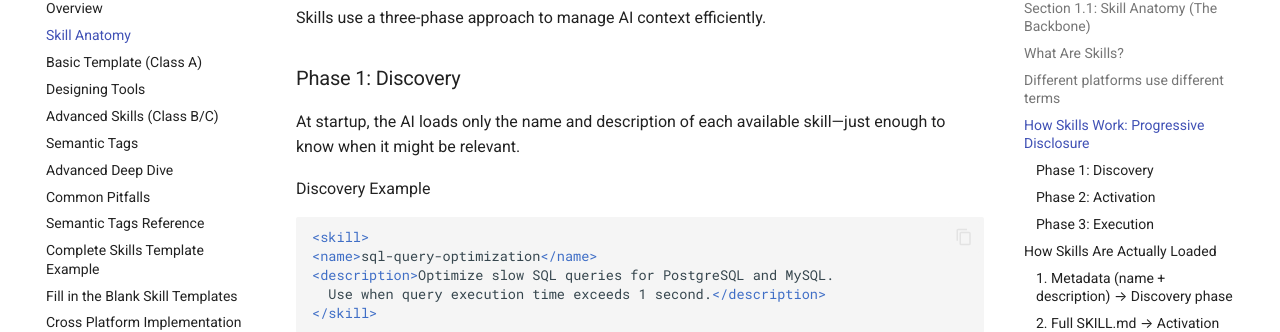
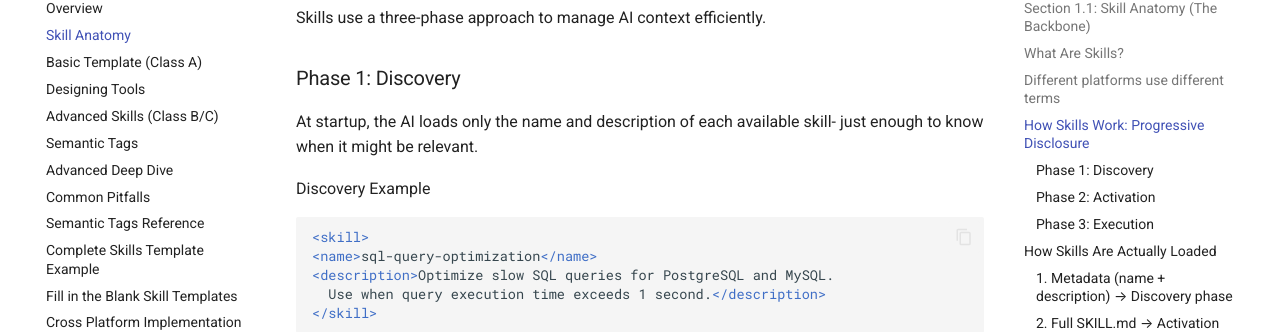
Before and after one commit to ArchieCur/ai-system-design, an MkDocs documentation site: the page built from docs/skills/Skills_1.1_Skill_Anatomy.md, in a window 1280 px wide and 900 px high, scrolled down 693 px. Shown: the part 148-480 px from the top of the window. Built offline with MkDocs 1.6.1 and Material for MkDocs 9.7.7, drawn with Linux system fonts in a browser that asks for light colours; comment, search, counter and statistics services are not loaded; some of the changed text lies outside the part shown.

```diff
--- a/docs/skills/Skills_1.1_Skill_Anatomy.md
+++ b/docs/skills/Skills_1.1_Skill_Anatomy.md
@@ -23,7 +23,7 @@ Skills use a three-phase approach to manage AI context efficiently.
 
 ### Phase 1: Discovery
 
-At startup, the AI loads only the name and description of each available skill—just enough to
+At startup, the AI loads only the name and description of each available skill- just enough to
 know when it might be relevant.
 
 Discovery Example
@@ -387,7 +387,7 @@ scanning).
 
 ## Skills in the Ecosystem
 
-**Skills don't work in isolation—they're part of a larger agent architecture:**
+**Skills don't work in isolation- they're part of a larger agent architecture:**
 
 ![Graphic showing Skills in the Ecosystem: How Skills, Tools, MCPs, and SubAgents work with LLM](../assets/1.1_Skills-Tools-MCP-Subagents.png)
 
```
